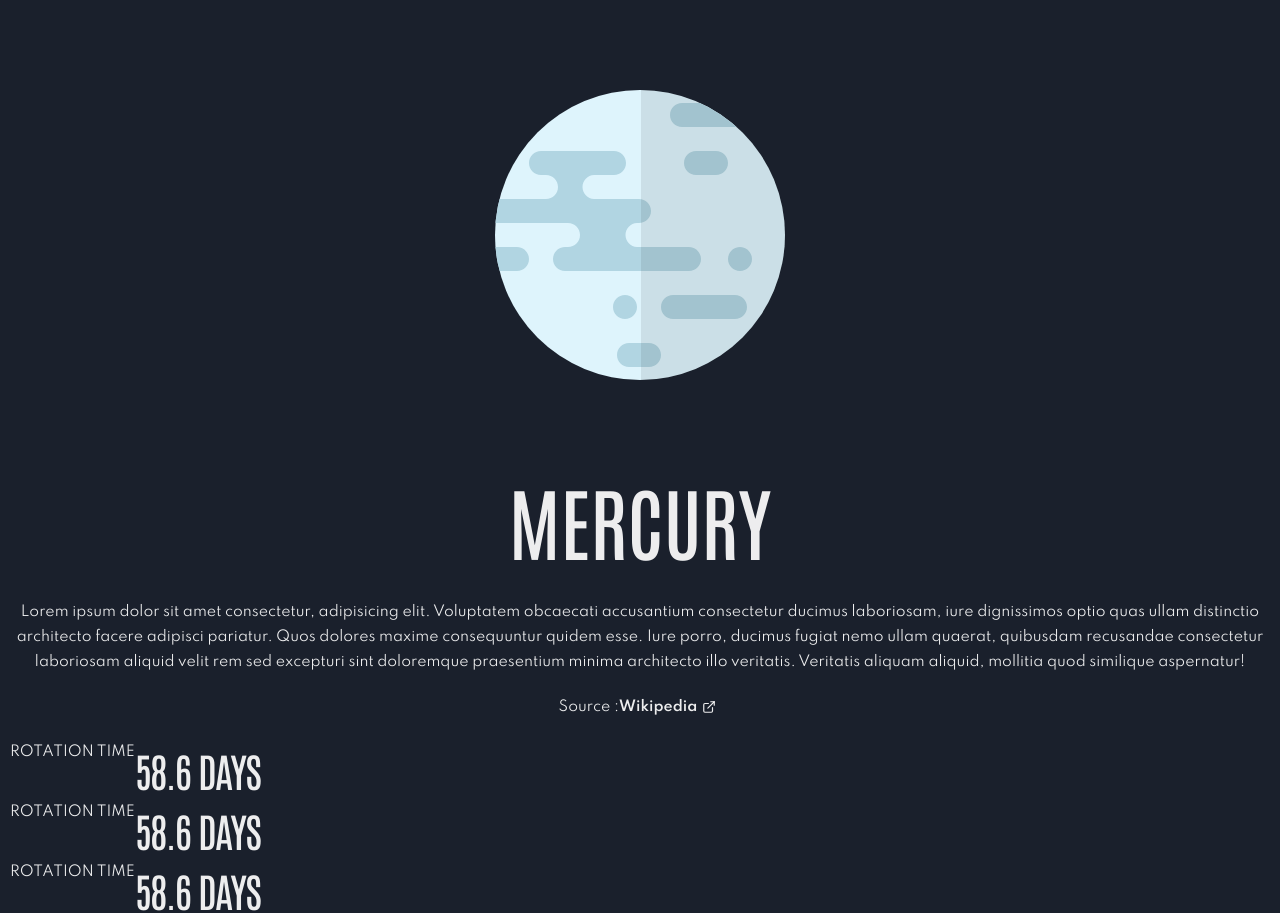
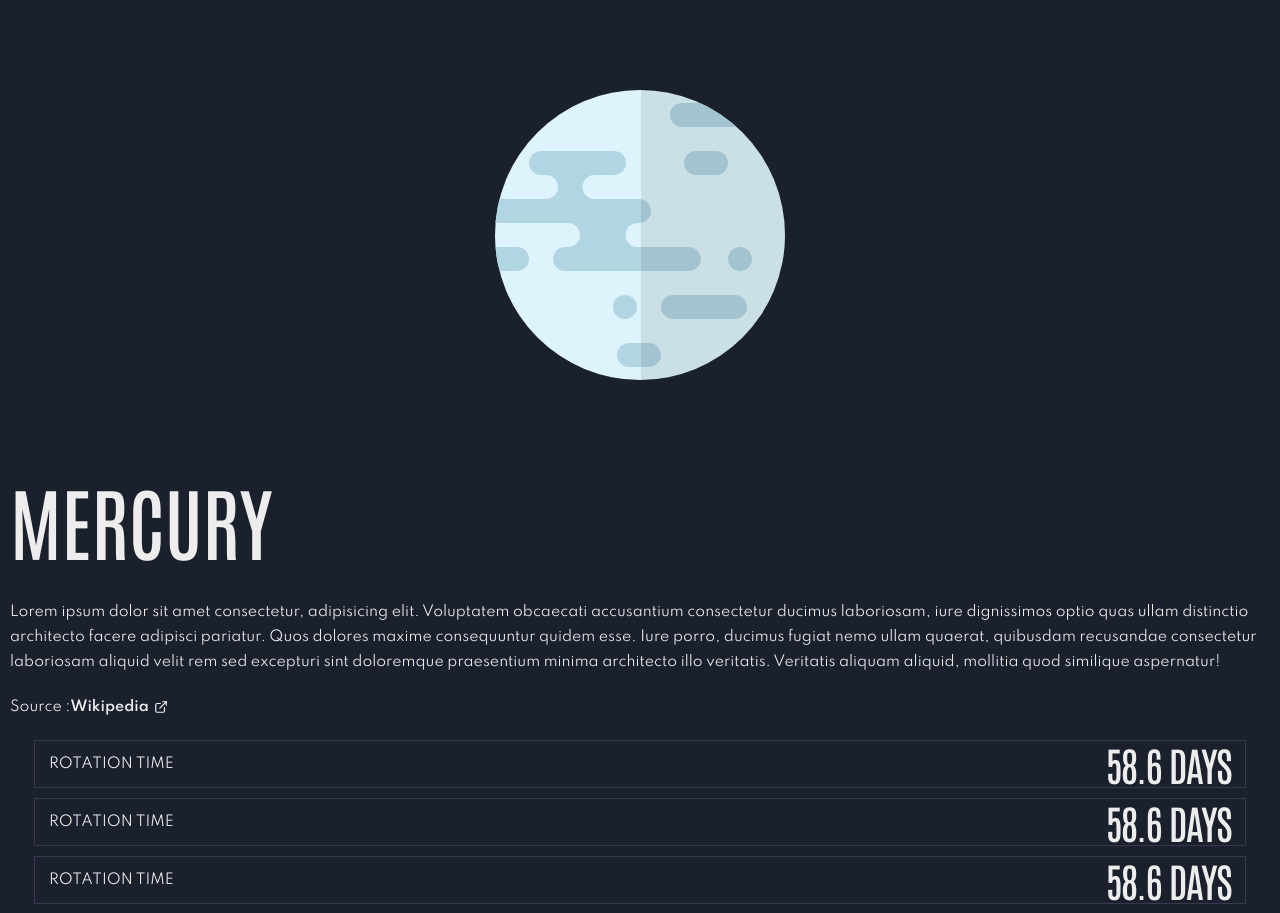
Before and after one commit to dors001/planets-facts-site, a React (Vite) app: page / in a window 1280 px wide. Shown: the top 913 px of the page. Built offline with nearby package versions, Linux system fonts and the light colour scheme.

Commit message:
Define Fact component

```diff
--- a/src/App.tsx
+++ b/src/App.tsx
@@ -16,6 +16,7 @@ import NavBar from "./Components/NavBar";
 import InfoButtons from "./Components/InfoButtons";
 import PlanetImage from "./Components/PlanetImage";
 import PlanetInfo from "./Components/PlanetInfo";
+import Fact from "./Components/Fact";
 
 function App() {
   const lorem =" Lorem ipsum dolor sit amet consectetur, adipisicing elit. Voluptatem obcaecati accusantium consectetur ducimus laboriosam, iure dignissimos optio quas ullam distinctio architecto facere adipisci pariatur. Quos dolores maxime consequuntur quidem esse. Iure porro, ducimus fugiat nemo ullam quaerat, quibusdam recusandae consectetur laboriosam aliquid velit rem sed excepturi sint doloremque praesentium minima architecto illo veritatis. Veritatis aliquam aliquid, mollitia quod similique aspernatur!"
@@ -59,23 +60,11 @@ function App() {
             <Box className="facts-container" margin="1rem">
               <PlanetImage />
               <PlanetInfo planetName="Mercury" planetInfo={lorem} source="Wikipedia"/>
-              <Box className="planet-facts">
-                <Flex className="planet-facts--fact">
-                  <Text textStyle="body">{"rotation time".toUpperCase()}</Text>
-                  <Text textStyle="h2">58.6 DAYS</Text>
-                </Flex>
-                <Flex className="planet-facts--fact">
-                  <Text textStyle="body">{"rotation time".toUpperCase()}</Text>
-                  <Text textStyle="h2">58.6 DAYS</Text>
-                </Flex>
-                <Flex className="planet-facts--fact">
-                  <Text textStyle="body">{"rotation time".toUpperCase()}</Text>
-                  <Text textStyle="h2">58.6 DAYS</Text>
-                </Flex>
-                <Flex className="planet-facts--fact">
-                  <Text textStyle="body">{"rotation time".toUpperCase()}</Text>
-                  <Text textStyle="h2">58.6 DAYS</Text>
-                </Flex>
+              <Box className="planet-facts--container">
+                <Fact factTitle="ROTATION TIME" factNumbers="58.6 DAYS" />
+                <Fact factTitle="ROTATION TIME" factNumbers="58.6 DAYS" />
+                <Fact factTitle="ROTATION TIME" factNumbers="58.6 DAYS" />
+                <Fact factTitle="ROTATION TIME" factNumbers="58.6 DAYS" />
               </Box>
             </Box>
           </Grid>
--- /dev/null
+++ b/src/Components/Fact.tsx
@@ -0,0 +1,19 @@
+import { Text, Flex } from "@chakra-ui/react";
+
+interface Props {
+  factTitle: string;
+  factNumbers: string;
+}
+
+const Fact = ({ factTitle, factNumbers }: Props) => {
+  return (
+    <>
+      <Flex className="fact--container">
+        <Text textStyle="body">{factTitle}</Text>
+        <Text textStyle="h2">{factNumbers}</Text>
+      </Flex>
+    </>
+  );
+};
+
+export default Fact;
--- a/src/index.css
+++ b/src/index.css
@@ -134,3 +134,25 @@
 .planet-info--source {
   margin: 2rem auto;
 }
+
+@media screen and (min-width: 768px) {
+  .planet-info--container {
+    text-align: left;
+  }
+}
+
+/* Facts */
+
+.planet-facts--container {
+  margin: 1rem 2.4rem;
+}
+
+.fact--container {
+  width: 100%;
+  height: 48px;
+  padding: 0 1.4rem;
+  margin-bottom: 1rem;
+  justify-content: space-between;
+  align-items: center;
+  border: 1px solid #38384f;
+}
```
